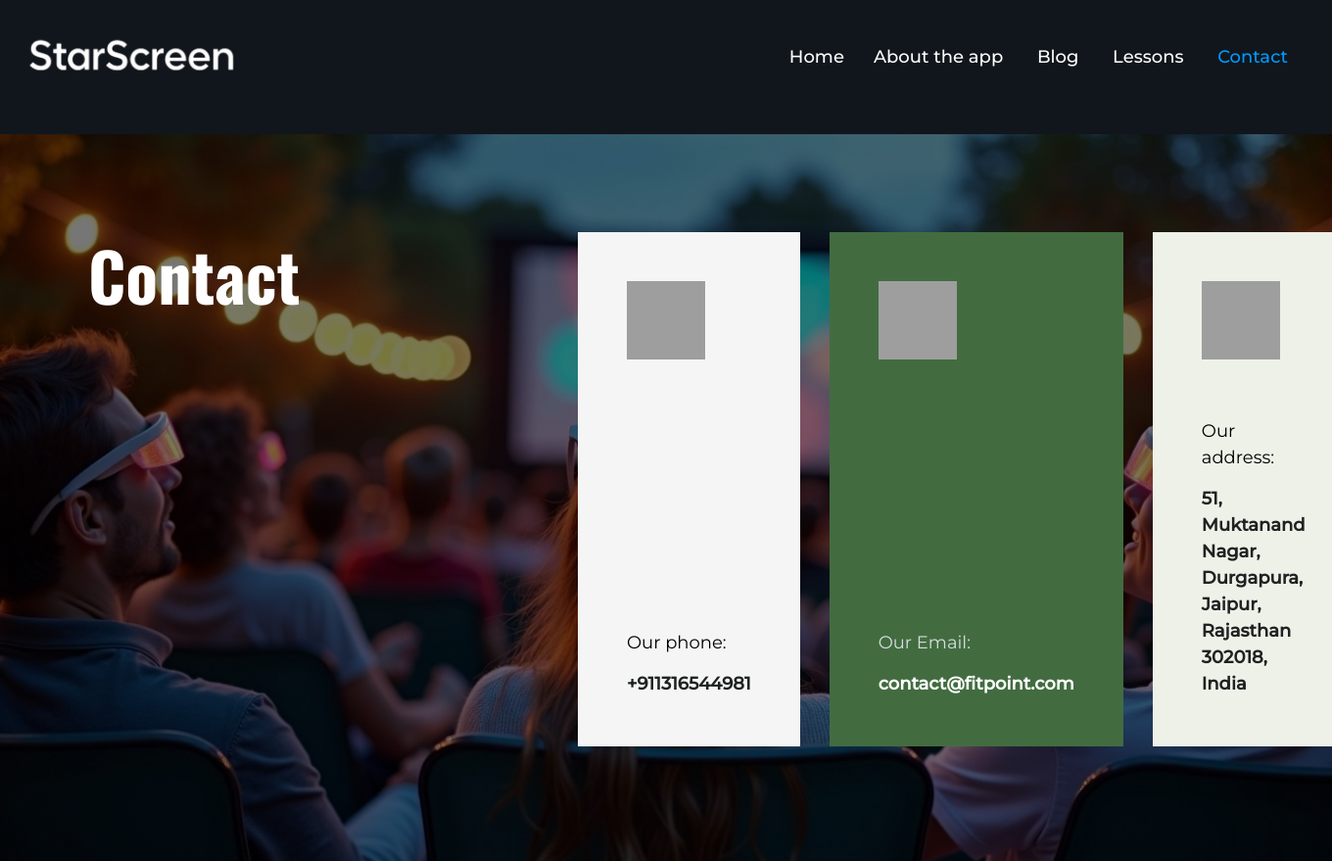
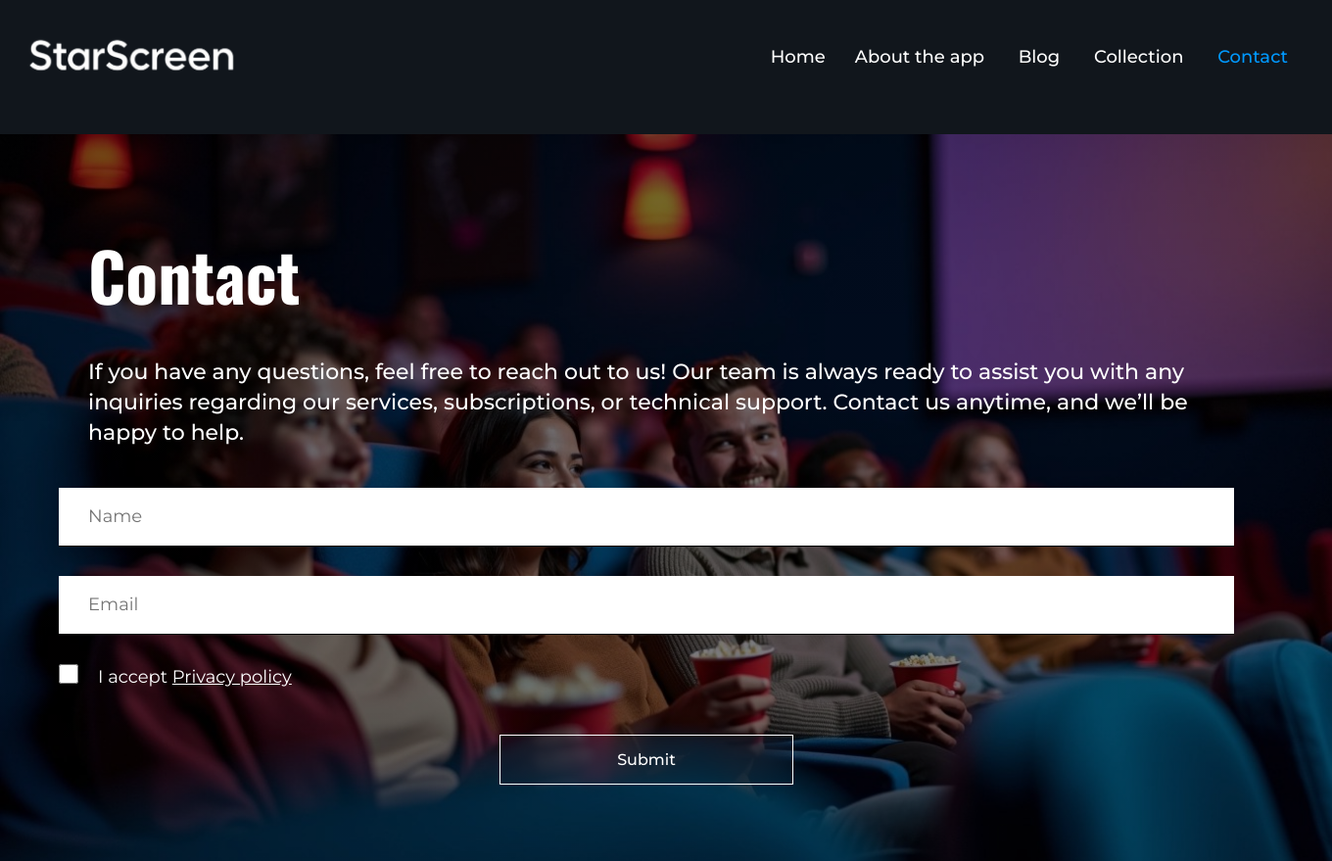
Before and after one commit to TatianaKarpova1999/FitPoint, a PHP site: page /contact/ in a window 1360 px wide. Shown: the top 879 px of the page at 98% size. Run offline with PHP 8.4, Linux system fonts and the light colour scheme; grey boxes are pictures that could not be loaded.

Commit message:
мекняет стили

```diff
--- a/about/index.html
+++ b/about/index.html
@@ -39,7 +39,7 @@
               >About the app</a
             >
             <a href="/blog/" class="nav-link w-nav-link">Blog</a>
-            <a href="/lessons/" class="nav-link w-nav-link">Lessons</a>
+            <a href="/collection/" class="nav-link w-nav-link">Collection</a>
             <a href="/contact/" class="nav-link w-nav-link">Contact</a>
           </nav>
           <div
@@ -271,7 +271,7 @@
                 ><a href="/about/" class="footer-link w--current"
                   >About the app</a
                 ><a href="/blog/" class="footer-link">Blog</a
-                ><a href="/lessons/" class="footer-link">Lessons</a
+                ><a href="/collection/" class="footer-link">Collection</a
                 ><a href="/contact/" class="footer-link">Contact</a>
               </div>
             </div>
--- a/blog/index.html
+++ b/blog/index.html
@@ -37,7 +37,7 @@
             <a href="/" aria-current="page" class="nav-link w-nav-link">Home</a
             ><a href="/about/" class="nav-link w-nav-link">About the app</a>
             <a href="/blog/" class="nav-link w-nav-link w--current">Blog</a>
-            <a href="/lessons/" class="nav-link w-nav-link">Lessons</a>
+            <a href="/collection/" class="nav-link w-nav-link">Collection</a>
             <a href="/contact/" class="nav-link w-nav-link">Contact</a>
           </nav>
           <div
@@ -97,7 +97,7 @@
               </div>
             </div>
           </div>
-          <div class="w-dyn-list animation">
+          <div class="w-dyn-list">
             <div class="grid-blog w-dyn-items">
               <div class="w-dyn-item">
                 <a href="/contact/" class="blog-item w-inline-block">
@@ -305,7 +305,7 @@
                 <a href="/" aria-current="page" class="footer-link">Home</a
                 ><a href="/about/" class="footer-link">About the app</a
                 ><a href="/blog/" class="footer-link w--current">Blog</a
-                ><a href="/lessons/" class="footer-link">Lessons</a
+                ><a href="/collection/" class="footer-link">Collection</a
                 ><a href="/contact/" class="footer-link">Contact</a>
               </div>
             </div>
--- a/contact/index.html
+++ b/contact/index.html
@@ -37,7 +37,7 @@
             <a href="/" aria-current="page" class="nav-link w-nav-link">Home</a
             ><a href="/about/" class="nav-link w-nav-link">About the app</a>
             <a href="/blog/" class="nav-link w-nav-link">Blog</a>
-            <a href="/lessons/" class="nav-link w-nav-link">Lessons</a>
+            <a href="/collection/" class="nav-link w-nav-link">Collection</a>
             <a href="/contact/" class="nav-link w-nav-link w--current"
               >Contact</a
             >
@@ -61,9 +61,9 @@
       <div class="w-nav-overlay" data-wf-ignore="" id="w-nav-overlay-0"></div>
     </header>
     <main>
-      <section class="about-detail-section section-spacing-bottom">
+      <section class="section-spacing-bottom contact">
         <div class="w-layout-blockcontainer container-small w-container">
-          <div class="about-detail-wrap">
+          <div class="contact-detail-wrap">
             <div class="w-layout-blockcontainer container w-container">
               <div class="w-layout-grid grid-about-hero animation">
                 <div id="w-node-_648ca808-2221-10bc-2302-92d06b0249d7-77ec0b38">
@@ -77,10 +77,67 @@
                     >
                       <span class="about-hero-span">Contact</span>
                     </h1>
+                    <p class="testimonial-description">
+                      If you have any questions, feel free to reach out to us!
+                      Our team is always ready to assist you with any inquiries
+                      regarding our services, subscriptions, or technical
+                      support. Contact us anytime, and we’ll be happy to help.
+                    </p>
                   </div>
                 </div>
               </div>
             </div>
+          </div>
+          <form
+            class="contacts__form form"
+            action="thanks_form.php"
+            method="post"
+          >
+            <ul class="form__list">
+              <li class="form__item">
+                <label class="visually-hidden" for="phone">Name</label>
+                <input
+                  class="form__input"
+                  type="text"
+                  name="name"
+                  placeholder="Name"
+                  required
+                />
+              </li>
+              <li class="form__item">
+                <label class="visually-hidden" for="phone">Email</label>
+                <input
+                  class="form__input"
+                  type="email"
+                  name="email"
+                  placeholder="Email"
+                  required
+                />
+              </li>
+              <li class="form__item">
+                <input
+                  class="form__checkbox"
+                  type="checkbox"
+                  id="agreement"
+                  name="privacy"
+                  value="on"
+                  required
+                />
+                <label class="form__agreement" for="agreement"
+                  >I accept
+                  <a href="/privacy-policy.html">Privacy policy</a></label
+                >
+              </li>
+            </ul>
+            <button class="button primary-button form__button" type="submit">
+              Submit
+            </button>
+          </form>
+        </div>
+      </section>
+      <section class="contact-detail-section section-spacing-bottom">
+        <div class="w-layout-blockcontainer container-small w-container">
+          <div class="contact-detail-wrap">
             <div class="w-layout-grid grid-contact-hero animation">
               <div
                 id="w-node-b07aab31-e103-fdfb-f9db-a2cd6ed06b8c-23f79078"
@@ -287,7 +260,7 @@
                 <a href="/" aria-current="page" class="footer-link">Home</a
                 ><a href="/about/" class="footer-link">About the app</a
                 ><a href="/blog/" class="footer-link">Blog</a
-                ><a href="/lessons/" class="footer-link">Lessons</a
+                ><a href="/lessons/" class="footer-link">Collection</a
                 ><a href="/contact/" class="footer-link w--current">Contact</a>
               </div>
             </div>
--- a/privacy-policy.html
+++ b/privacy-policy.html
@@ -42,7 +42,7 @@
             ><a href="about/" class="nav-link w-nav-link">About the app</a>
             <a href="blog/" class="nav-link w-nav-link">Blog</a>
 
-            <a href="lessons/" class="nav-link w-nav-link">Lessons</a>
+            <a href="collection/" class="nav-link w-nav-link">Collection</a>
             <a href="contact/" class="nav-link w-nav-link">Contact</a>
           </nav>
           <div
@@ -193,7 +193,7 @@
                   >Home</a
                 ><a href="about/" class="footer-link">About the app</a
                 ><a href="blog/" class="footer-link">Blog</a
-                ><a href="lessons/" class="footer-link">Lessons</a
+                ><a href="collection/" class="footer-link">Collection</a
                 ><a href="contact/" class="footer-link">Contact</a>
               </div>
             </div>
--- a/styles/styles.css
+++ b/styles/styles.css
@@ -1087,7 +1088,8 @@ label {
 }
 
 .section-spacing-bottom {
-    padding-bottom: 60px;
+    padding-top: 100px;
+    padding-bottom: 100px;
 }
 
 .accordion-description {
@@ -1135,6 +1137,37 @@ label {
     }
 }
 
+.contact {
+    & .form__agreement {
+        color: #fff;
+
+
+        a {
+            color: #fff;
+        }
+    }
+
+    & .button {
+        color: #fff;
+        border-color: #fff;
+        backdrop-filter: blur(20px);
+    }
+
+    & .form__input {
+        background-color: #fff;
+    }
+
+    & .form__item {
+        color: #333;
+    }
+
+}
+
+.image-conainer {
+    display: flex;
+    gap: 20px;
+    flex-wrap: wrap;
+}
 
 
 .faq-contact {
@@ -1257,6 +1295,13 @@ label {
     background-size: auto, cover;
 }
 
+.contact {
+    background-image: linear-gradient(#0000008e, #0000007c), url("../images/contact-bg.jpg");
+    background-position: 0 0, 50%;
+    background-repeat: repeat, no-repeat;
+    background-size: auto, cover;
+}
+
 .about-detail-section {
     background-image: linear-gradient(#0000008a, #0000007c), url("../images/about-bg.jpg");
     background-position: 0 0, 50%;
@@ -1753,11 +1817,15 @@ label {
 }
 
 .contact-item.two {
-    background-color: #426c40;
+    background: linear-gradient(225deg, rgb(0, 255, 235), rgb(0, 118, 255));
 }
 
 .contact-item.three {
     background-color: var(--color--gray-4);
+}
+
+.contact-detail-section {
+    padding: 80px 20px;
 }
 
 .contact-icon {
@@ -1811,7 +1879,7 @@ label {
     grid-column-gap: 30px;
     grid-row-gap: 30px;
     grid-template-rows: auto;
-    grid-template-columns: 1fr .5fr;
+    grid-template-columns: 1fr;
     align-items: start;
 }
 
@@ -1891,6 +1963,11 @@ label {
     & .container {
         margin: 0;
     }
+}
+
+.contact-detail-wrap {
+    display: flex;
+    flex-direction: column;
 }
 
 .title-container {
@@ -2068,9 +2146,6 @@ label {
         padding-bottom: 60px;
     }
 
-    .section-spacing-bottom {
-        padding-bottom: 60px;
-    }
 
     .hero-wrap {
         padding-top: 100px;
--- a/terms-conditions.html
+++ b/terms-conditions.html
@@ -42,7 +42,7 @@
             ><a href="about/" class="nav-link w-nav-link">About the app</a>
             <a href="blog/" class="nav-link w-nav-link">Blog</a>
 
-            <a href="lessons/" class="nav-link w-nav-link">Lessons</a>
+            <a href="collection/" class="nav-link w-nav-link">Collection</a>
             <a href="contact/" class="nav-link w-nav-link">Contact</a>
           </nav>
           <div
@@ -227,7 +227,7 @@
                   >Home</a
                 ><a href="about/" class="footer-link">About the app</a
                 ><a href="blog/" class="footer-link">Blog</a
-                ><a href="lessons/" class="footer-link">Lessons</a
+                ><a href="collection/" class="footer-link">Collection</a
                 ><a href="contact/" class="footer-link">Contact</a>
               </div>
             </div>
```
Also changed, not shown: other parts of contact/index.html (+0 -84 lines), other parts of styles/styles.css (+45 -19 lines), collection/index.html (renamed from lessons/index.html, +59 -56 lines), index.html (+5 -5 lines), images/contact-bg.jpg (added), images/index-about.jpg (added), images/trailer-1.jpeg (added), images/trailer-2.jpg (added), images/trailer-3.jpg (added).
